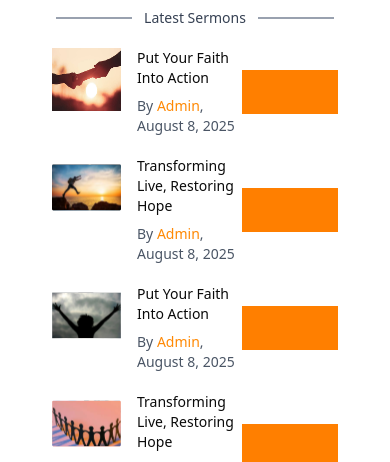
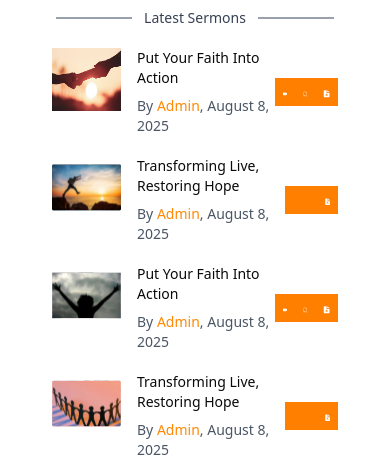
Before and after one commit to intplus-info/RCCG, a React (Vite) app: page /sermons in a window 390 px wide. Shown: the part 342-804 px from the top of the page. Built offline with nearby package versions, Linux system fonts and the light colour scheme.

Commit message:
worked on optimizing the images and making modal forms

```diff
--- a/src/pages/SermonPage.tsx
+++ b/src/pages/SermonPage.tsx
@@ -415,17 +415,17 @@ const SermonItem = ({ sermon, onClick, print }: SermonItemProps) => (
     </div>
     <div className='flex items-center  '>
       <a href={sermon.link} target='_blank' rel='noopener noreferrer'>
-        <div className=' flex  text-sm text-white h-fit p-4 bg-[#FF7F00]'>
+        <div className=' flex  text-sm text-white h-fit p-2 md:p-4 bg-[#FF7F00]'>
           <img src={camera} alt='' className='w-2 h-2 md:w-4 md:h-4 mt-1' />
         </div>
       </a>
       <a href={sermon.voice} target='_blank' rel='noopener noreferrer'>
-        <div className=' flex  text-sm text-white h-fit p-4 bg-[#FF7F00]'>
+        <div className=' flex  text-sm text-white h-fit p-2 md:p-4 bg-[#FF7F00]'>
           <img src={Audio} alt='' className='w-2 h-2 md:w-4 md:h-4 mt-1' />
         </div>
       </a>
       <div
-        className=' flex  text-sm text-white h-fit p-4 bg-[#FF7F00] cursor-pointer'
+        className=' flex  text-sm text-white h-fit p-2 md:p-4 bg-[#FF7F00] cursor-pointer'
         onClick={print}
       >
         <img src={pdf} alt='' className='w-2 h-2 md:w-4 md:h-4 mt-1' />
```
